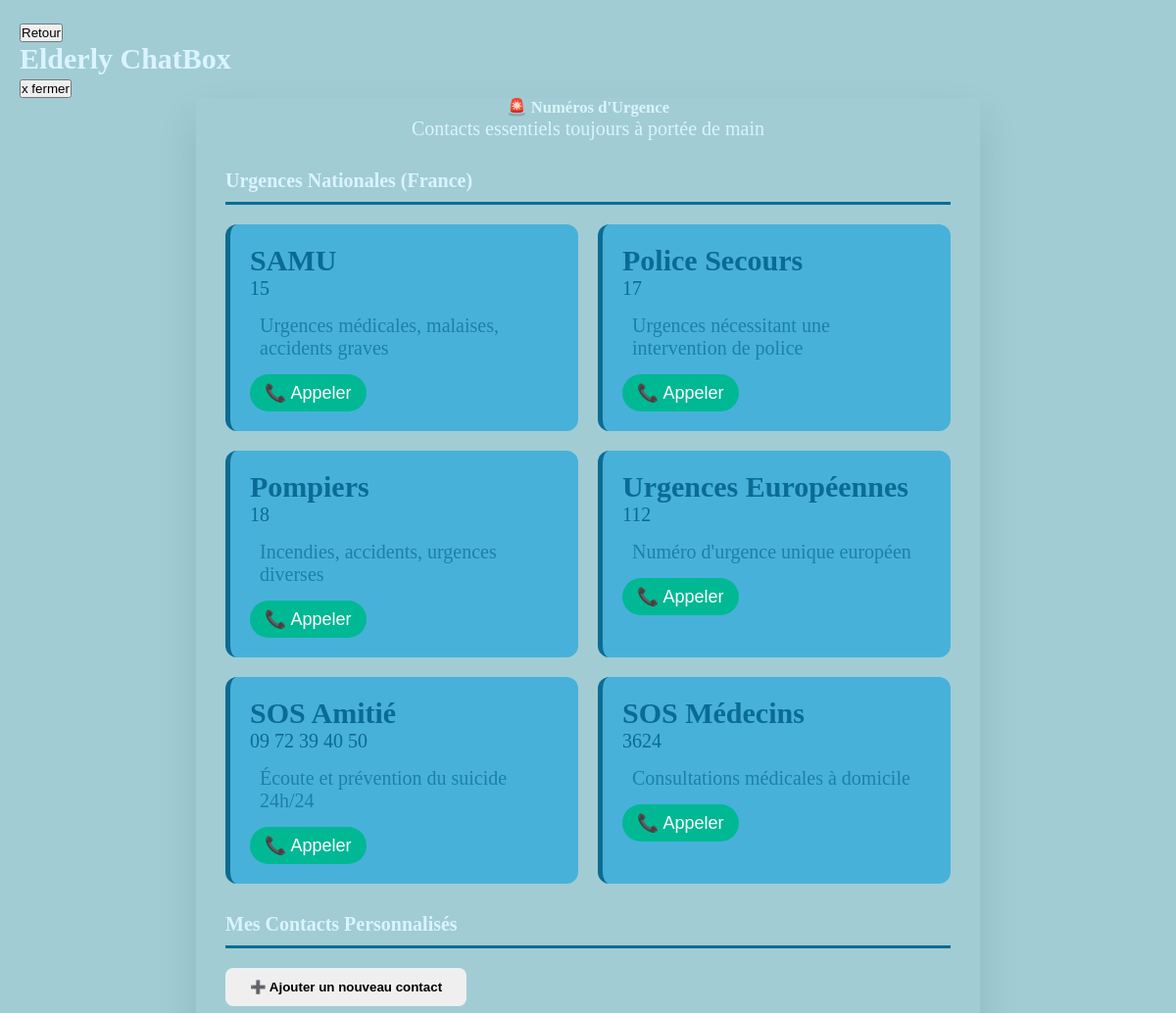
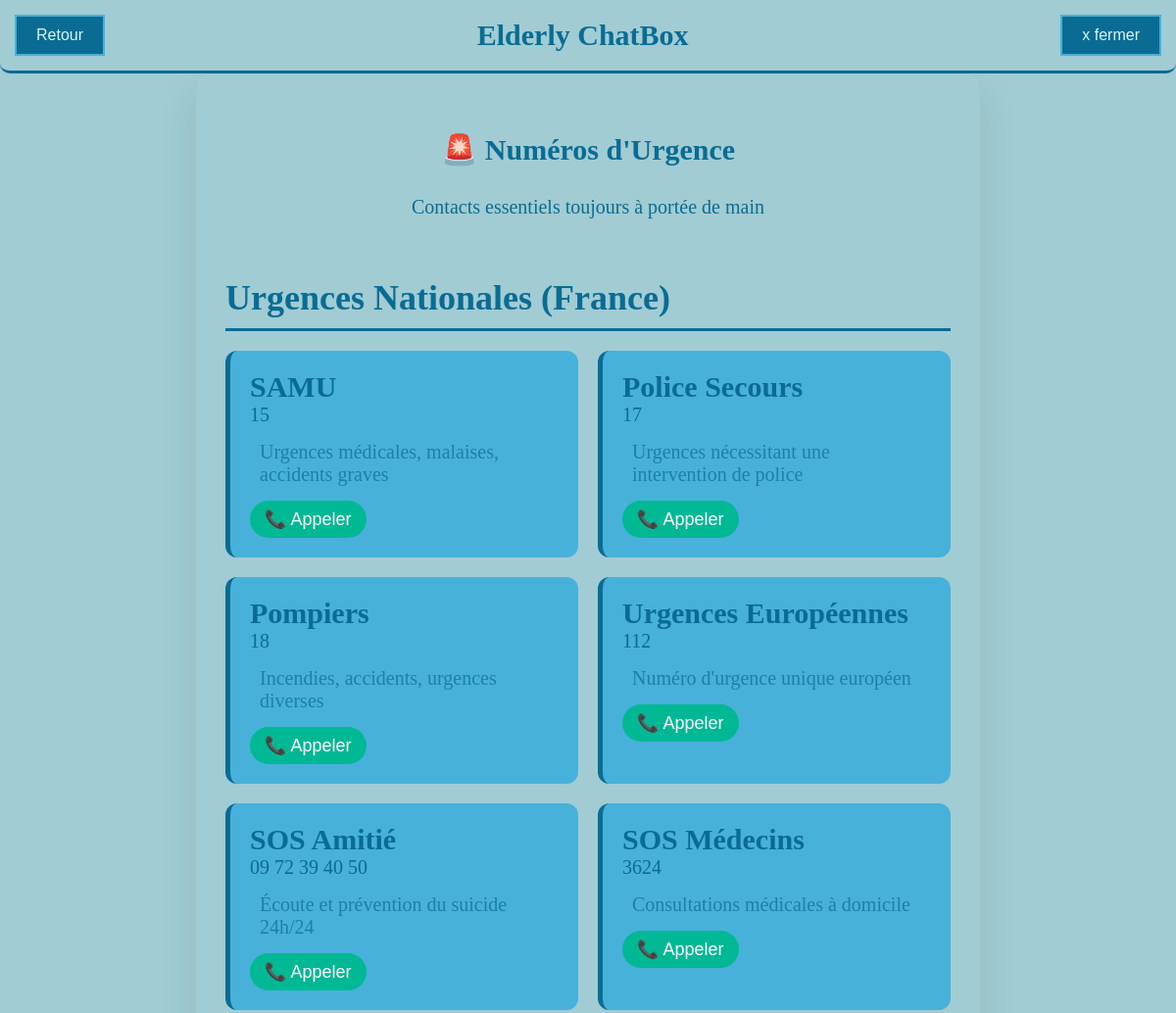
Before and after one commit to hail0yz/ElderlyChatbox, an Electron app: page numUrgences/numUrgences.html in a window 1200 px wide. Shown: the top 1034 px of the page at 98% size. Drawn offline with nearby package versions, Linux system fonts and the light colour scheme.

Commit message:
correction css nums urgences

```diff
--- a/numUrgences/numUrgences.css
+++ b/numUrgences/numUrgences.css
@@ -1,4 +1,4 @@
-@import url(../settings/root.css);
+@import url(../settings/default.css);
 
 
 * {
@@ -7,22 +7,23 @@
     box-sizing: border-box;
 }
 .header{
-    paddding:30px;
+    padding:30px;
     text-align: center;
 }
 .header h5{
-    padding:30px
-    text-align:center;
+    padding:30px;
+    text-align: center;
+    font-size: 1.5em;
 }
 body{
     min-height: 100vh;
-    padding:20px;
+    color: var(--col1);
 }
 
 .container{
     max-width:800px;
     margin: 0 auto;
-    border-radius: :15px;
+    border-radius: 15px;
     box-shadow: 0 20px 40px rgba(0,0,0,0.1);
     overflow: hidden;
 }
@@ -35,7 +36,7 @@ body{
 }
 .section h4{
     margin-bottom: 20px;
-    font-size 1.8em;
+    font-size: 1.8em;
     border-bottom: 3px solid var(--col1);
     padding-bottom: 10px;
 }
@@ -72,7 +73,7 @@ body{
 }
 .description{
     padding:5px 10px;
-    border-radius: 5px
+    border-radius: 5px;
     cursor:pointer;
     opacity: 0.7;
     transition:opacity 0.3s ease;
```
Also changed, not shown: settings/notif_data.json (+2 -8 lines).
